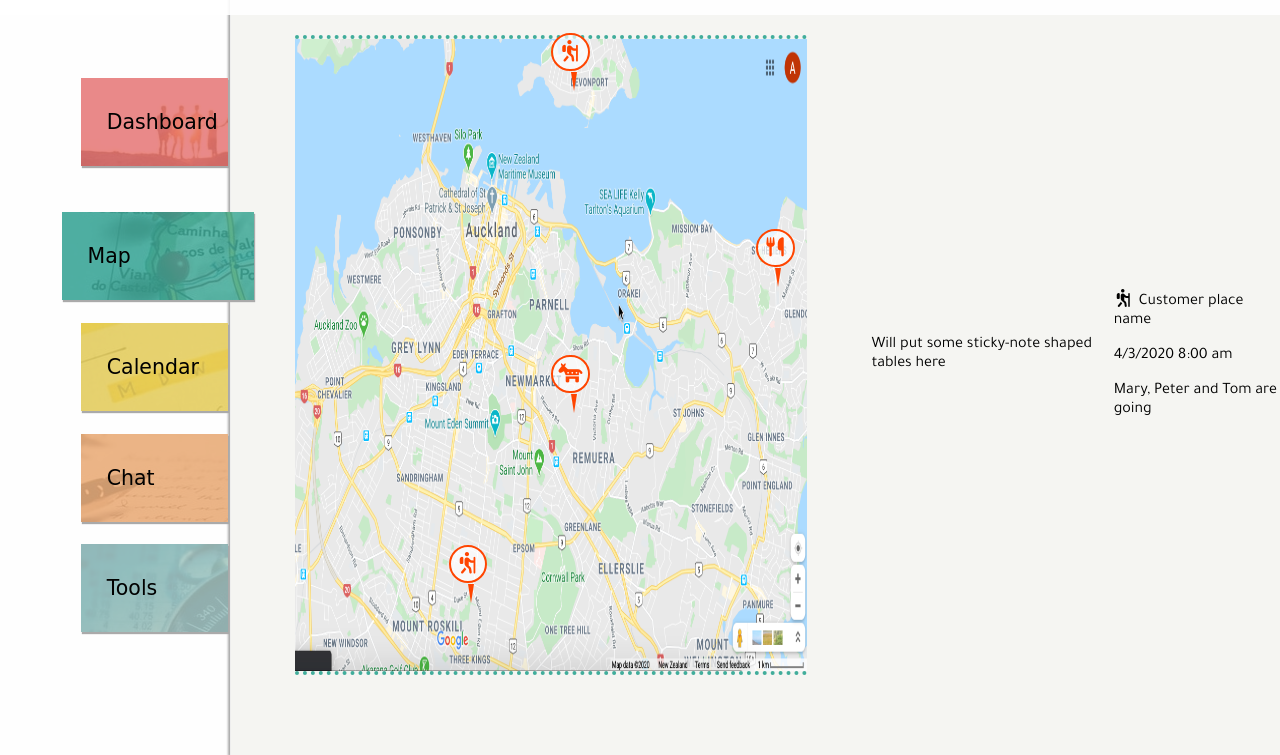
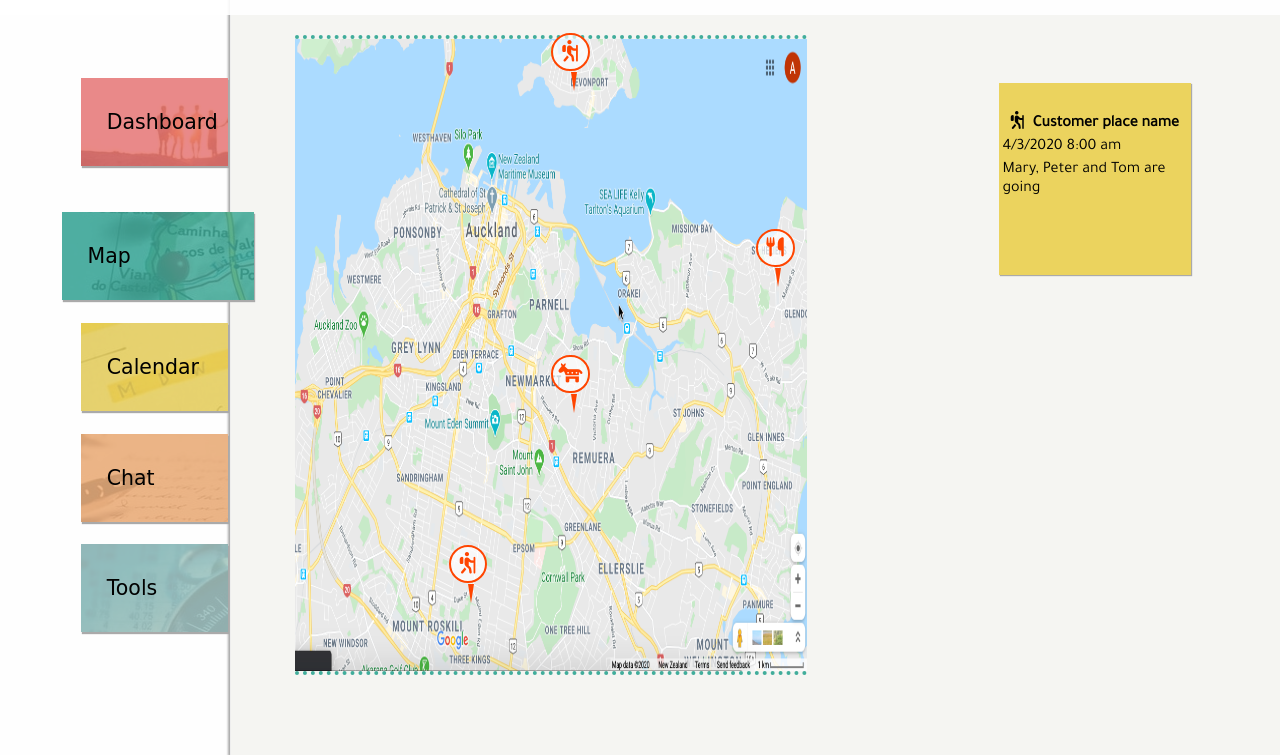
Before and after one commit to niuniuanran/TripTimeUISketch, a plain HTML site: page index.html in a window 1280 px wide. Shown: the part 45-800 px from the top of the page. Drawn offline with Linux system fonts and the light colour scheme; a web font is replaced by a local one.

Commit message:
sticky note added

```diff
--- a/index.html
+++ b/index.html
@@ -75,13 +75,21 @@
         </div>
     </div>
     <div class="info-container">
-        Will put some sticky-note shaped tables here
-        <div class="map-place-info">
-            <p class="place-info place-title"><i class="fas fa-hiking place-icon"></i><span class="place-name">Customer place name</span></p>
-            <p class="place-time place-info">4/3/2020 8:00 am</p>
 
-            <p class="place-people">Mary, Peter and Tom are going</p>
+        <div class="map-place-info map-sticky-note sticky-note">
+            <table class="map-info-table">
+                <thead class="map-info-thead">
+                <tr class="map-info-head-row place-info">
+                    <th><i class="fas fa-hiking place-icon"></i><span class="place-name">Customer place name</span></th>
+                </tr>
+                </thead>
+                <tbody>
+                <tr class="place-time place-info"><td>4/3/2020 8:00 am<td></tr>
+                <tr class="place-people"><td>Mary, Peter and Tom are going</td></tr>
+                </tbody>
+            </table>
         </div>
+
     </div>
 </div>
 
--- a/src/style.css
+++ b/src/style.css
@@ -245,3 +245,25 @@ div{
 .place-name {
     padding-left: 5px;
 }
+
+
+.sticky-note {
+    border: 1px var(--page-border-color);
+    background-color: var(--fun-2-color);
+    box-shadow: var(--box-shadow-color) 1px 1px 1px;
+    height: 15vmax;
+    width: 15vmax;
+    padding-top: 2vmax;
+    position: absolute;
+    left: 10vmax;
+    top:10vmax;
+}
+
+.info-container {
+    position: relative;
+    pointer-events: none;
+}
+
+.page-body {
+    pointer-events: none;
+}
```
Also changed, not shown: calender.html (added, +10 -0 lines).
